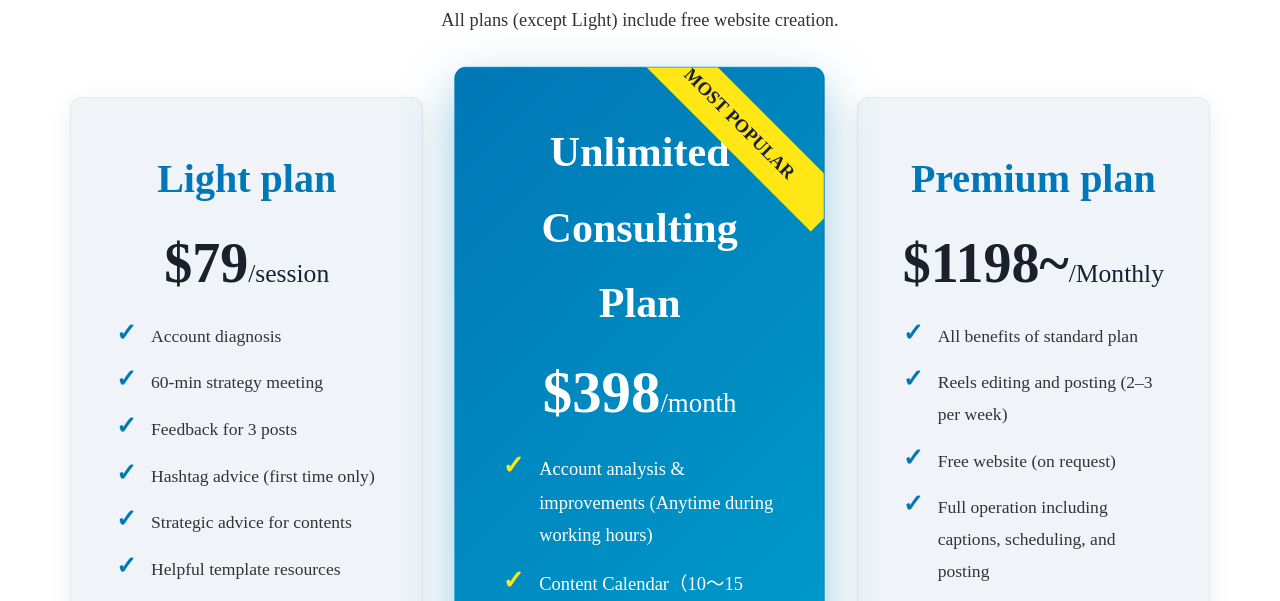
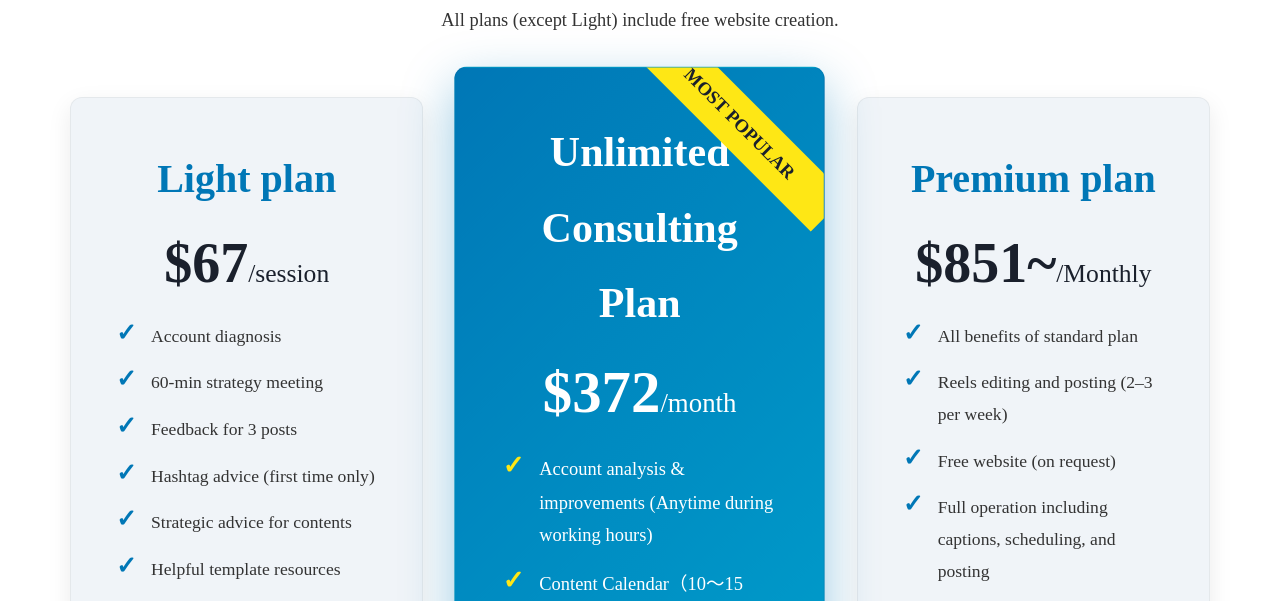
Before and after one commit to aiwamu/ATO, a Flask app: page /en in a window 1280 px wide. Shown: the part 4944-5545 px from the top of the page. Run offline with Flask 3, Linux system fonts and the light colour scheme; some web fonts are replaced.

Commit message:
Update index_en.html

```diff
--- a/templates/index_en.html
+++ b/templates/index_en.html
@@ -2594,7 +2594,7 @@ All plans (except Light) include free website creation.
 
 <h3>Light plan</h3>
 
-<p class="price">$79<span>/session</span></p>
+<p class="price">$67<span>/session</span></p>
 
 <ul>
 
@@ -2626,7 +2626,7 @@ All plans (except Light) include free website creation.
 
 <h3>Unlimited Consulting Plan</h3>
 
-<p class="price">$398<span>/month</span></p>
+<p class="price">$372<span>/month</span></p>
 
 <ul>
 
@@ -2662,7 +2662,7 @@ All plans (except Light) include free website creation.
 
 <h3>Premium plan</h3>
 
-<p class="price">$1198~<span>/Monthly</span></p>
+<p class="price">$851~<span>/Monthly</span></p>
 
 <ul>
 
```
